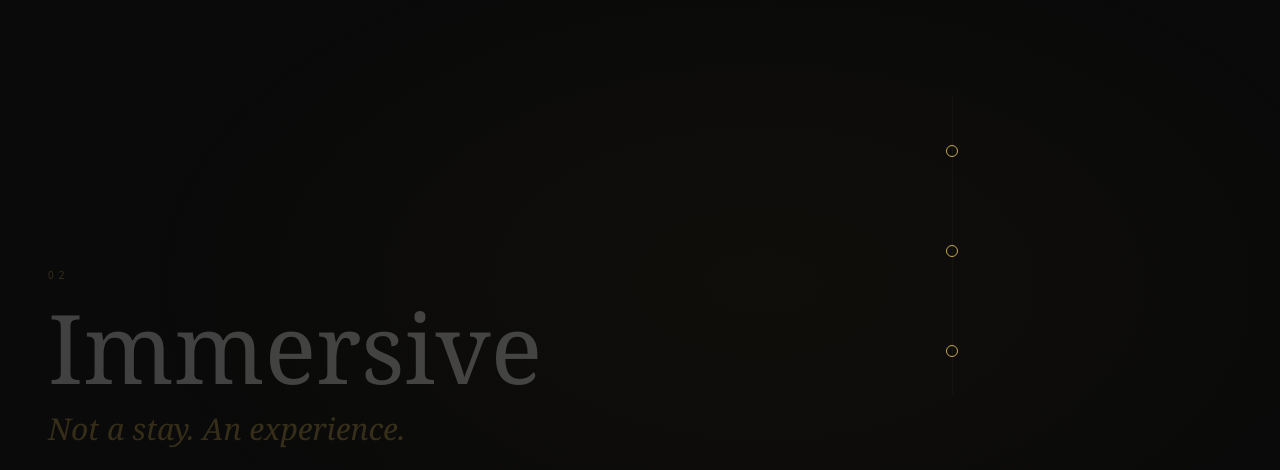
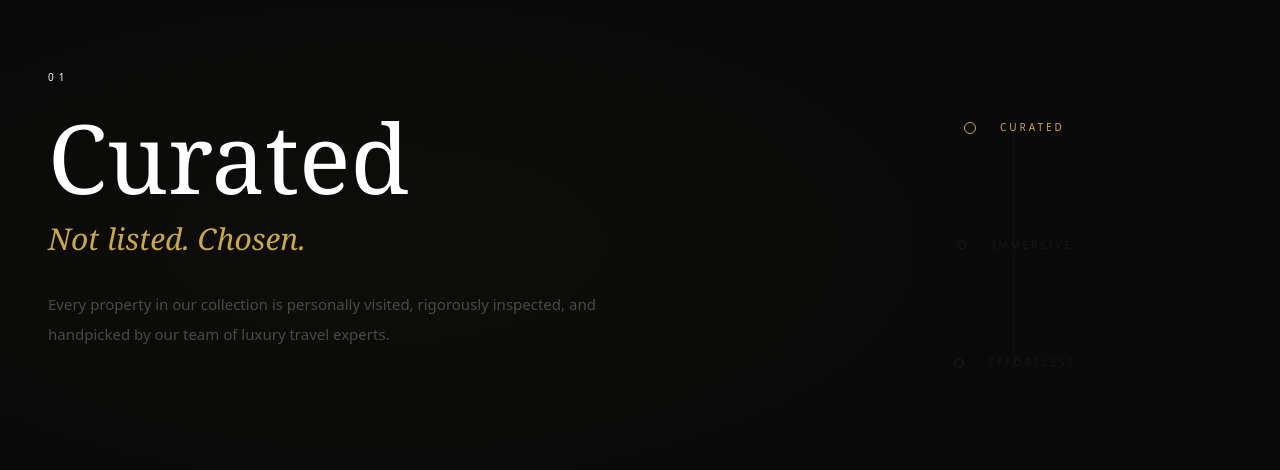
Before and after one commit to gab-gde/aurum-stays, a Next.js app in the folder aurum-stays/: page / in a window 1280 px wide. Shown: the part 1201-1671 px from the top of the page. Built offline with nearby package versions, Linux system fonts and the light colour scheme; no server answers; the database is empty.

Commit message:
Add files via upload

```diff
--- a/aurum-stays/src/components/home/HorizontalProperties.tsx
+++ b/aurum-stays/src/components/home/HorizontalProperties.tsx
@@ -6,26 +6,54 @@ import { ArrowRight, ArrowUpRight, Bed, Bath } from "lucide-react";
 
 export function HorizontalProperties({ properties }: { properties: any[] }) {
   const sectionRef = useRef<HTMLDivElement>(null);
-  const [scrollX, setScrollX] = useState(0);
+  const trackRef = useRef<HTMLDivElement>(null);
+  const [translateX, setTranslateX] = useState(0);
+  const [progress, setProgress] = useState(0);
 
   useEffect(() => {
     const handler = () => {
-      if (!sectionRef.current) return;
-      const rect = sectionRef.current.getBoundingClientRect();
-      const sectionH = sectionRef.current.offsetHeight - window.innerHeight;
-      const progress = Math.max(0, Math.min(1, -rect.top / sectionH));
-      setScrollX(progress);
+      if (!sectionRef.current || !trackRef.current) return;
+      const section = sectionRef.current.getBoundingClientRect();
+      const sectionTop = -section.top;
+      const sectionHeight = sectionRef.current.offsetHeight - window.innerHeight;
+
+      if (sectionTop < 0 || sectionHeight <= 0) {
+        setProgress(0);
+        setTranslateX(0);
+        return;
+      }
+
+      const p = Math.min(sectionTop / sectionHeight, 1);
+      setProgress(p);
+
+      // How far to scroll: track width - viewport width
+      const trackWidth = trackRef.current.scrollWidth;
+      const viewportWidth = window.innerWidth;
+      const maxTranslate = trackWidth - viewportWidth;
+
+      setTranslateX(-p * maxTranslate);
     };
+
     window.addEventListener("scroll", handler, { passive: true });
-    return () => window.removeEventListener("scroll", handler);
+    window.addEventListener("resize", handler);
+    handler();
+    return () => {
+      window.removeEventListener("scroll", handler);
+      window.removeEventListener("resize", handler);
+    };
   }, []);
 
-  const totalCards = properties.length + 1;
-  const translateX = scrollX * (totalCards - 1) * -100 / totalCards;
+  const cards = properties.length;
+  // Each card takes 100vh of vertical scroll space + 1 for padding
+  const sectionHeight = (cards + 1.5) * 100;
 
   return (
-    <section ref={sectionRef} style={{ height: `${(totalCards + 1) * 100}vh` }} className="relative">
-      <div className="sticky top-0 h-screen overflow-hidden flex items-center">
+    <section
+      ref={sectionRef}
+      style={{ height: `${sectionHeight}vh` }}
+      className="relative"
+    >
+      <div className="sticky top-0 h-screen overflow-hidden">
         {/* Header */}
         <div className="absolute top-16 left-6 md:left-12 z-10">
           <div className="flex items-center gap-6 mb-4">
@@ -35,46 +63,56 @@ export function HorizontalProperties({ properties }: { properties: any[] }) {
         </div>
 
         {/* Horizontal track */}
-        <div className="flex h-[70vh] transition-transform duration-100 will-change-transform"
-          style={{ transform: `translateX(${translateX}vw)`, width: `${totalCards * 100}vw` }}>
+        <div
+          ref={trackRef}
+          className="flex items-center h-full will-change-transform"
+          style={{ transform: `translateX(${translateX}px)` }}
+        >
           {properties.map((p, i) => (
-            <div key={p.id} className="w-screen flex-shrink-0 px-6 md:px-12 flex items-center">
-              <Link href={`/properties/${p.id}`} className="group grid lg:grid-cols-2 gap-8 lg:gap-16 items-center w-full max-w-[1400px] mx-auto">
+            <div key={p.id} className="flex-shrink-0 w-[85vw] md:w-[80vw] lg:w-[70vw] px-4 md:px-8 first:pl-6 first:md:pl-12">
+              <Link href={`/properties/${p.id}`} className="group grid lg:grid-cols-2 gap-6 lg:gap-12 items-center">
                 {/* Image */}
-                <div className="relative h-[50vh] lg:h-[65vh] overflow-hidden">
-                  <img src={p.images?.[0]} alt={p.title}
-                    className="w-full h-full object-cover transition-transform duration-[2s] ease-out group-hover:scale-105" />
-                  <div className="absolute inset-0 bg-gradient-to-t from-black/30 via-transparent to-transparent" />
-                  <div className="absolute top-6 right-6 w-10 h-10 border border-white/20 flex items-center justify-center opacity-0 group-hover:opacity-100 transition-all duration-500 backdrop-blur-sm">
+                <div className="relative h-[40vh] lg:h-[60vh] overflow-hidden">
+                  <img
+                    src={p.images?.[0]}
+                    alt={p.title}
+                    className="w-full h-full object-cover transition-transform duration-[2s] ease-out group-hover:scale-105"
+                  />
+                  <div className="absolute inset-0 bg-gradient-to-t from-black/40 via-transparent to-transparent" />
+                  <div className="absolute top-5 right-5 w-10 h-10 border border-white/20 flex items-center justify-center opacity-0 group-hover:opacity-100 transition-all duration-500 backdrop-blur-sm bg-black/10">
                     <ArrowUpRight className="w-4 h-4 text-white" />
                   </div>
-                  <div className="absolute bottom-6 left-6">
+                  <div className="absolute bottom-5 left-5">
                     <span className="text-[var(--gold)]/60 text-[10px] tracking-[0.3em] uppercase">{p.type}</span>
                   </div>
                 </div>
                 {/* Info */}
-                <div className="lg:pl-8">
-                  <p className="text-white/[0.06] font-display text-[8rem] font-light absolute -top-8 right-0 select-none hidden lg:block">0{i + 1}</p>
-                  <h3 className="font-display text-4xl md:text-5xl lg:text-6xl text-white font-light mb-4 group-hover:text-[var(--gold)] transition-colors duration-700">
+                <div className="relative">
+                  <p className="text-white/[0.04] font-display text-[7rem] lg:text-[10rem] font-light absolute -top-16 -right-4 select-none hidden lg:block leading-none">
+                    0{i + 1}
+                  </p>
+                  <h3 className="font-display text-3xl md:text-4xl lg:text-5xl text-white font-light mb-3 group-hover:text-[var(--gold)] transition-colors duration-700 relative">
                     {p.title}
                   </h3>
-                  <p className="text-white/20 text-sm mb-6">{p.location}, {p.country}</p>
-                  <p className="text-white/25 text-sm leading-[2] font-light mb-8 line-clamp-3">{p.description}</p>
-                  <div className="flex items-center gap-6 text-white/20 text-xs mb-8">
+                  <p className="text-white/20 text-sm mb-5">{p.location}, {p.country}</p>
+                  <p className="text-white/20 text-sm leading-[1.9] font-light mb-6 line-clamp-3">{p.description}</p>
+                  <div className="flex items-center gap-5 text-white/15 text-xs mb-6">
                     <span className="flex items-center gap-1.5"><Bed className="w-3.5 h-3.5" /> {p.bedrooms} beds</span>
                     <span className="flex items-center gap-1.5"><Bath className="w-3.5 h-3.5" /> {p.bathrooms} baths</span>
                   </div>
-                  <div className="flex items-center gap-6">
-                    <span className="font-display text-3xl text-[var(--gold)]">{formatPrice(p.price)}<span className="text-white/15 text-sm font-sans"> /night</span></span>
-                  </div>
+                  <span className="font-display text-2xl lg:text-3xl text-[var(--gold)]">
+                    {formatPrice(p.price)}
+                    <span className="text-white/10 text-sm font-sans"> /night</span>
+                  </span>
                 </div>
               </Link>
             </div>
           ))}
+
           {/* Last card: CTA */}
-          <div className="w-screen flex-shrink-0 px-6 md:px-12 flex items-center justify-center">
+          <div className="flex-shrink-0 w-[60vw] md:w-[50vw] flex items-center justify-center px-8">
             <div className="text-center">
-              <h3 className="font-display text-5xl md:text-6xl text-white font-light mb-8 leading-[1.05]">
+              <h3 className="font-display text-4xl md:text-5xl text-white font-light mb-8 leading-[1.1]">
                 Discover the<br /><em className="text-[var(--gold)]">Entire Collection</em>
               </h3>
               <Link href="/properties" className="btn-gold">
@@ -85,16 +123,18 @@ export function HorizontalProperties({ properties }: { properties: any[] }) {
           </div>
         </div>
 
-        {/* Progress bar bottom */}
-        <div className="absolute bottom-12 left-6 md:left-12 right-6 md:right-12 h-[1px] bg-white/[0.04]">
-          <div className="h-full bg-[var(--gold)]/40 transition-all duration-100" style={{ width: `${scrollX * 100}%` }} />
+        {/* Progress bar */}
+        <div className="absolute bottom-10 left-6 md:left-12 right-6 md:right-12 h-[1px] bg-white/[0.04]">
+          <div className="h-full bg-[var(--gold)]/30 transition-[width] duration-75" style={{ width: `${progress * 100}%` }} />
         </div>
 
         {/* Counter */}
-        <div className="absolute bottom-16 right-6 md:right-12 text-white/15 text-xs tracking-wider">
-          <span className="text-[var(--gold)]">{String(Math.min(Math.ceil(scrollX * totalCards), totalCards)).padStart(2, '0')}</span>
+        <div className="absolute bottom-14 right-6 md:right-12 text-white/15 text-xs tracking-wider font-mono">
+          <span className="text-[var(--gold)]">
+            {String(Math.max(1, Math.min(Math.ceil(progress * (cards + 1)), cards + 1))).padStart(2, '0')}
+          </span>
           <span className="mx-2">/</span>
-          <span>{String(totalCards).padStart(2, '0')}</span>
+          <span>{String(cards + 1).padStart(2, '0')}</span>
         </div>
       </div>
     </section>
--- a/aurum-stays/src/components/home/StorySection.tsx
+++ b/aurum-stays/src/components/home/StorySection.tsx
@@ -1,5 +1,5 @@
 "use client";
-import { useSectionProgress } from "@/lib/useScrollProgress";
+import { useRef, useState, useEffect } from "react";
 
 const steps = [
   { title: "Curated", subtitle: "Not listed. Chosen.", desc: "Every property in our collection is personally visited, rigorously inspected, and handpicked by our team of luxury travel experts." },
@@ -8,36 +8,57 @@ const steps = [
 ];
 
 export function StorySection() {
-  const { ref, progress } = useSectionProgress();
+  const ref = useRef<HTMLDivElement>(null);
+  const [progress, setProgress] = useState(0);
+
+  useEffect(() => {
+    const handler = () => {
+      if (!ref.current) return;
+      const rect = ref.current.getBoundingClientRect();
+      const sectionH = ref.current.offsetHeight - window.innerHeight;
+      if (sectionH <= 0) return;
+      const p = Math.max(0, Math.min(1, -rect.top / sectionH));
+      setProgress(p);
+    };
+    window.addEventListener("scroll", handler, { passive: true });
+    handler();
+    return () => window.removeEventListener("scroll", handler);
+  }, []);
+
+  // Which step is active (0-2)
+  const activeIndex = Math.min(Math.floor(progress * steps.length), steps.length - 1);
 
   return (
-    <section ref={ref} className="relative min-h-[300vh]">
+    <section ref={ref} className="relative" style={{ height: `${(steps.length + 1) * 100}vh` }}>
       <div className="sticky top-0 h-screen flex items-center overflow-hidden">
-        {/* Background that shifts */}
-        <div className="absolute inset-0 transition-all duration-700"
-          style={{ background: `radial-gradient(ellipse at ${30 + progress * 40}% ${40 + progress * 20}%, rgba(201,168,76,0.03) 0%, transparent 60%)` }} />
+        {/* Subtle background glow */}
+        <div className="absolute inset-0 transition-all duration-1000"
+          style={{ background: `radial-gradient(ellipse at ${30 + progress * 40}% 50%, rgba(201,168,76,0.025) 0%, transparent 60%)` }} />
 
         <div className="max-w-[1600px] mx-auto px-6 md:px-12 w-full">
-          <div className="grid lg:grid-cols-2 gap-16 items-center">
-            {/* Left: stepping through words */}
-            <div>
+          <div className="grid lg:grid-cols-5 gap-16 items-center">
+            {/* Text content */}
+            <div className="lg:col-span-3 relative min-h-[350px]">
               {steps.map((step, i) => {
-                const stepProgress = progress * 3 - i;
-                const isActive = stepProgress > 0.3 && stepProgress < 1.3;
-                const opacity = isActive ? Math.min(1, (stepProgress - 0.3) * 3, (1.3 - stepProgress) * 3) : 0;
-                const translateY = isActive ? (1 - opacity) * 30 : 40;
-
+                const isActive = i === activeIndex;
                 return (
-                  <div key={i} className="absolute max-w-lg transition-all duration-500"
-                    style={{ opacity, transform: `translateY(${translateY}px)` }}>
-                    <p className="text-[var(--gold)] text-[10px] tracking-[0.5em] uppercase font-medium mb-4">0{i + 1}</p>
+                  <div
+                    key={i}
+                    className="absolute top-0 left-0 max-w-xl transition-all duration-700"
+                    style={{
+                      opacity: isActive ? 1 : 0,
+                      transform: `translateY(${isActive ? 0 : i < activeIndex ? -40 : 40}px)`,
+                      pointerEvents: isActive ? 'auto' : 'none',
+                    }}
+                  >
+                    <p className="text-[var(--gold)]/40 text-[10px] tracking-[0.5em] uppercase font-medium mb-6">0{i + 1}</p>
                     <h2 className="font-display text-6xl md:text-7xl lg:text-8xl font-light text-white mb-4 leading-[0.9]">
                       {step.title}
                     </h2>
                     <p className="font-display text-2xl md:text-3xl text-[var(--gold)] italic font-light mb-8">
                       {step.subtitle}
                     </p>
-                    <p className="text-white/30 text-[15px] leading-[2] font-light max-w-md">
+                    <p className="text-white/25 text-[15px] leading-[2] font-light">
                       {step.desc}
                     </p>
                   </div>
@@ -45,20 +66,27 @@ export function StorySection() {
               })}
             </div>
 
-            {/* Right: visual indicator */}
-            <div className="hidden lg:flex flex-col items-center justify-center">
-              <div className="relative h-[300px] w-[1px]">
-                <div className="absolute inset-0 bg-white/[0.03]" />
-                <div className="absolute top-0 w-full bg-[var(--gold)]/40 transition-all duration-300"
-                  style={{ height: `${progress * 100}%` }} />
-                {/* Step dots */}
-                {steps.map((_, i) => {
-                  const dotPos = (i + 0.5) / 3;
-                  const isActive = progress > dotPos - 0.15;
+            {/* Right: progress indicator */}
+            <div className="lg:col-span-2 hidden lg:flex justify-center">
+              <div className="relative h-[250px] flex flex-col justify-between items-center">
+                {/* Vertical line */}
+                <div className="absolute left-1/2 -translate-x-1/2 top-0 bottom-0 w-[1px] bg-white/[0.04]">
+                  <div className="w-full bg-[var(--gold)]/30 transition-all duration-500" style={{ height: `${progress * 100}%` }} />
+                </div>
+                {/* Dots */}
+                {steps.map((step, i) => {
+                  const isReached = i <= activeIndex;
                   return (
-                    <div key={i} className={`absolute left-1/2 -translate-x-1/2 w-3 h-3 rounded-full border transition-all duration-500 ${
-                      isActive ? 'border-[var(--gold)] bg-[var(--gold)]/20 scale-100' : 'border-white/10 scale-75'
-                    }`} style={{ top: `${dotPos * 100}%` }} />
+                    <div key={i} className="relative z-10 flex items-center gap-6">
+                      <div className={`w-3 h-3 rounded-full border transition-all duration-500 ${
+                        isReached ? 'border-[var(--gold)] bg-[var(--gold)]/20 scale-100' : 'border-white/10 bg-transparent scale-75'
+                      }`} />
+                      <span className={`text-[10px] tracking-[0.3em] uppercase transition-all duration-500 ${
+                        i === activeIndex ? 'text-[var(--gold)] opacity-100' : 'text-white/10 opacity-50'
+                      }`}>
+                        {step.title}
+                      </span>
+                    </div>
                   );
                 })}
               </div>
```
